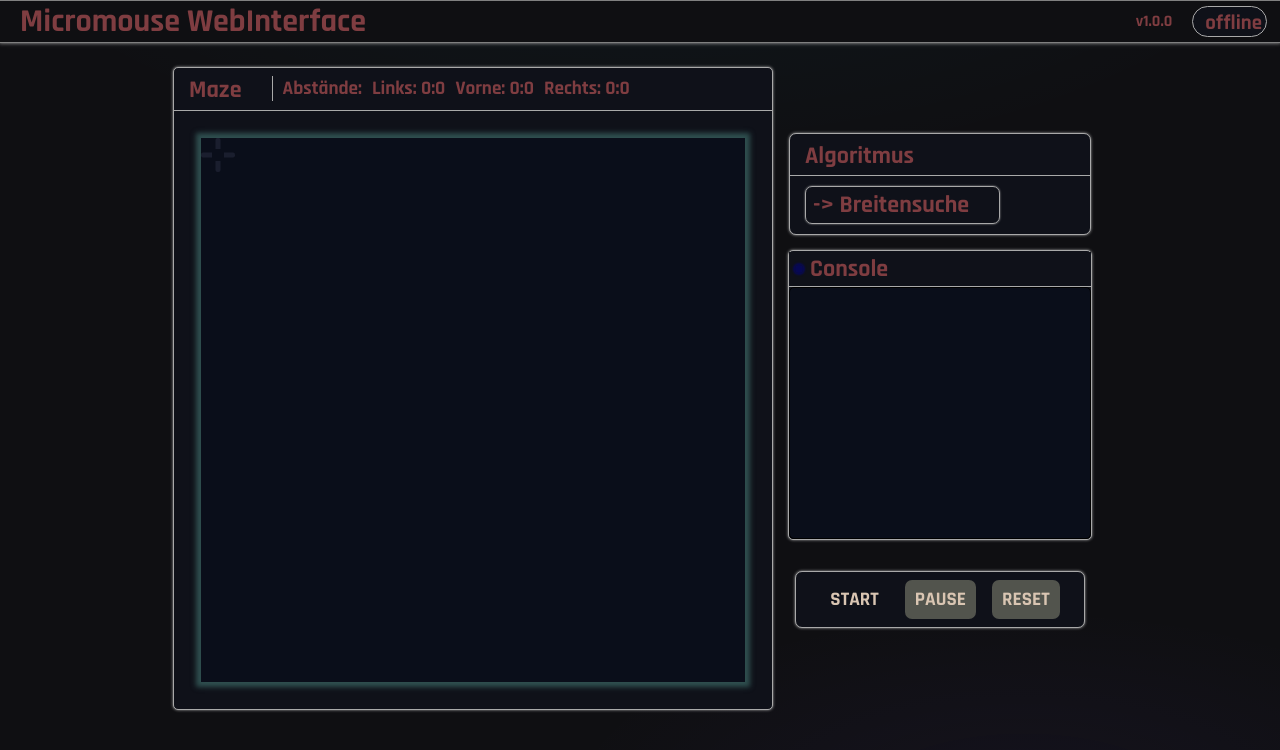
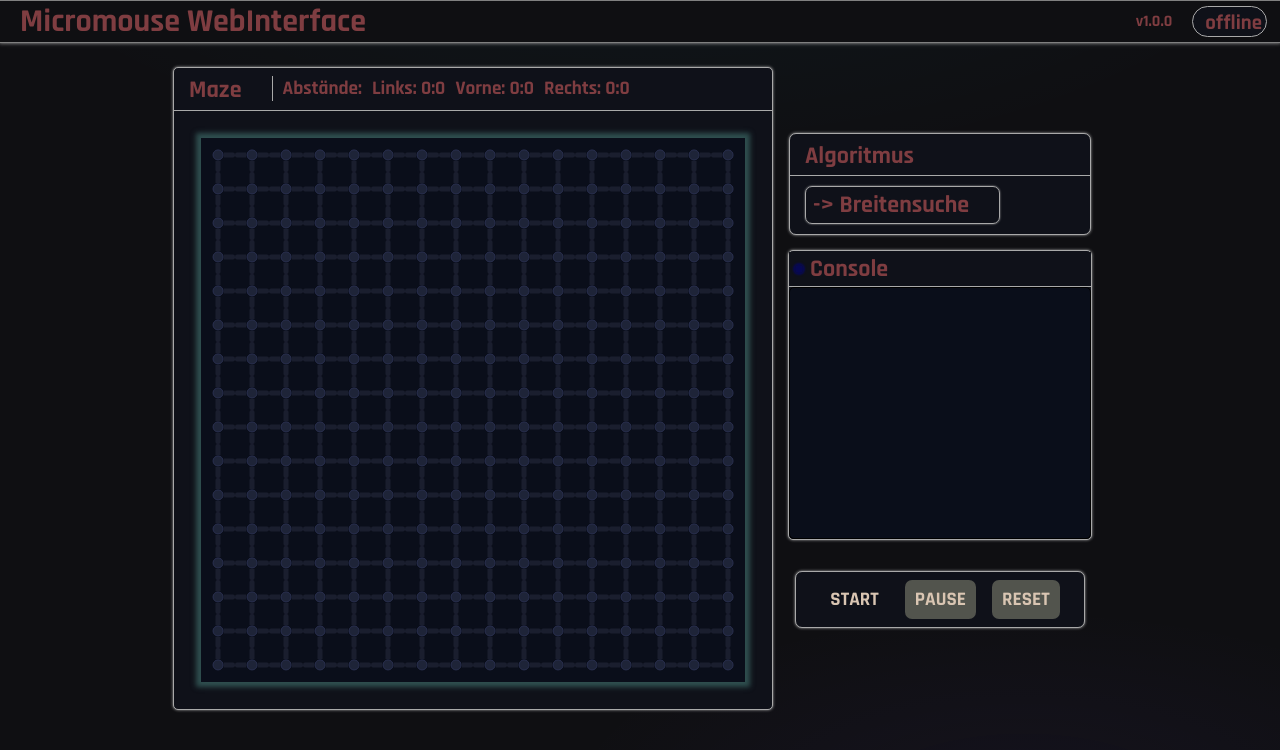
Before and after one commit to al83012/Informatik-Q12---Micromouse, a plain HTML site: page web-interface/web_frontend/home.html in a window 1280 px wide. Drawn offline with Linux system fonts and the light colour scheme; no server answers.

Commit message:
finished arm system design ; changed init_maze function to use the arm system

```diff
--- a/web-interface/web_frontend/home.html
+++ b/web-interface/web_frontend/home.html
@@ -59,12 +59,13 @@
             <div class="maze_square">
             <div class="maze_row">
                 <div class="maze_tile">
-                    <div class="sys-arm_container">
+                    <!--div class="sys-arm_container">
                         <div class="sys-arm_arm sys-arm_arm-n"></div>
                         <div class="sys-arm_arm sys-arm_arm-s"></div>
                         <div class="sys-arm_arm sys-arm_arm-e"></div>
-                        <div class="sys-arm_arm sys-arm_arm-w"></div>
-                    </div>
+                        <div class="sys-arm_arm sys-arm_arm-w on"></div>
+                        <div class="sys-arm_node"></div>
+                    </div-->
                 </div>
                 <div class="maze_tile"></div>
                 <div class="maze_tile"></div>
--- a/web-interface/web_frontend/module/index.js
+++ b/web-interface/web_frontend/module/index.js
@@ -163,7 +163,49 @@ export class Index {
 
 
 //new function for initializing using the arm system
-function init_maze() {}
+function init_maze() {
+    for (let i = 0; i < 16*16; i++) {
+        let coords = convert_index_to_coords(i);
+        let tile = Index.squares[coords];
+
+        let arm_container = document.createElement("div");
+        arm_container.className = "sys-arm_container";
+        tile.appendChild(arm_container);
+
+        let node = document.createElement("div");
+        node.className = "sys-arm_node";
+        node.id = "sys-arm_node_" + i;
+        arm_container.appendChild(node);
+
+        if (!(coords[1] === 0)) {
+            let arm_up = document.createElement("div");
+            arm_up.className = "sys-arm_arm sys-arm_arm-n";
+            arm_up.id = "sys-arm_arm-n_" + i;
+            arm_container.appendChild(arm_up);
+        }
+
+        if (!(coords[1] === 15)) {
+            let arm_down = document.createElement("div");
+            arm_down.className = "sys-arm_arm sys-arm_arm-s";
+            arm_down.id = "sys-arm_arm-s_" + i;
+            arm_container.appendChild(arm_down);
+        }
+
+        if (!(coords[0] === 0)) {
+            let arm_left = document.createElement("div");
+            arm_left.className = "sys-arm_arm sys-arm_arm-w";
+            arm_left.id = "sys-arm_arm-w_" + i;
+            arm_container.appendChild(arm_left);
+        }
+
+        if (!(coords[0] === 15)) {
+            let arm_right = document.createElement("div");
+            arm_right.className = "sys-arm_arm sys-arm_arm-e";
+            arm_right.id = "sys-arm_arm-e_" + i;
+            arm_container.appendChild(arm_right);
+        }
+    }
+}
 
 //deprecated function using the path system
 //now replaced by the arm system
--- a/web-interface/web_frontend/style.css
+++ b/web-interface/web_frontend/style.css
@@ -19,6 +19,9 @@ t23 {
     --square_size: 30px;
     --square_size_full: calc(var(--square_size) + var(--square_border_size)*2);
     --square_border_size: 1px;
+    --arm: #00cfff;
+    --arm-glow: rgba(0,207,255,0.6);
+    --node: #00cfff;
 }
 
 body {
@@ -532,6 +535,8 @@ body {
 
 .sys-arm_container {
     position: relative;
+    align-content: center;
+    justify-items: center;
     width: 100%;
     height: 100%;
     /*background: #fa0;*/
@@ -562,6 +567,31 @@ body {
 }
 .sys-arm_arm-e { right: 0; border-radius: 0 2px 2px 0; }
 .sys-arm_arm-w { left: 0; border-radius: 2px 0 0 2px; }
+
+.sys-arm_arm.on {
+    background: var(--arm);
+    box-shadow: 0 0 8px var(--arm-glow), 0 0 2px var(--arm);
+}
+
+.sys-arm_node {
+    width: 9px; height: 9px;
+    border-radius: 50%;
+    background: #1e2438;
+    border: 1.5px solid #2a3050;
+    position: relative;
+    /*transform: translate(104%, 104%);*/
+    transform: translate(-4%, 4%);
+    z-index: 19;
+    flex-shrink: 0;
+}
+
+.sys-arm_node.on {
+    background: var(--node);
+    border-color: var(--node);
+    box-shadow: 0 0 10px var(--arm-glow), 0 0 20px rgba(0,207,255,0.25);
+}
+
+
 
 
 .unselectable {
```
